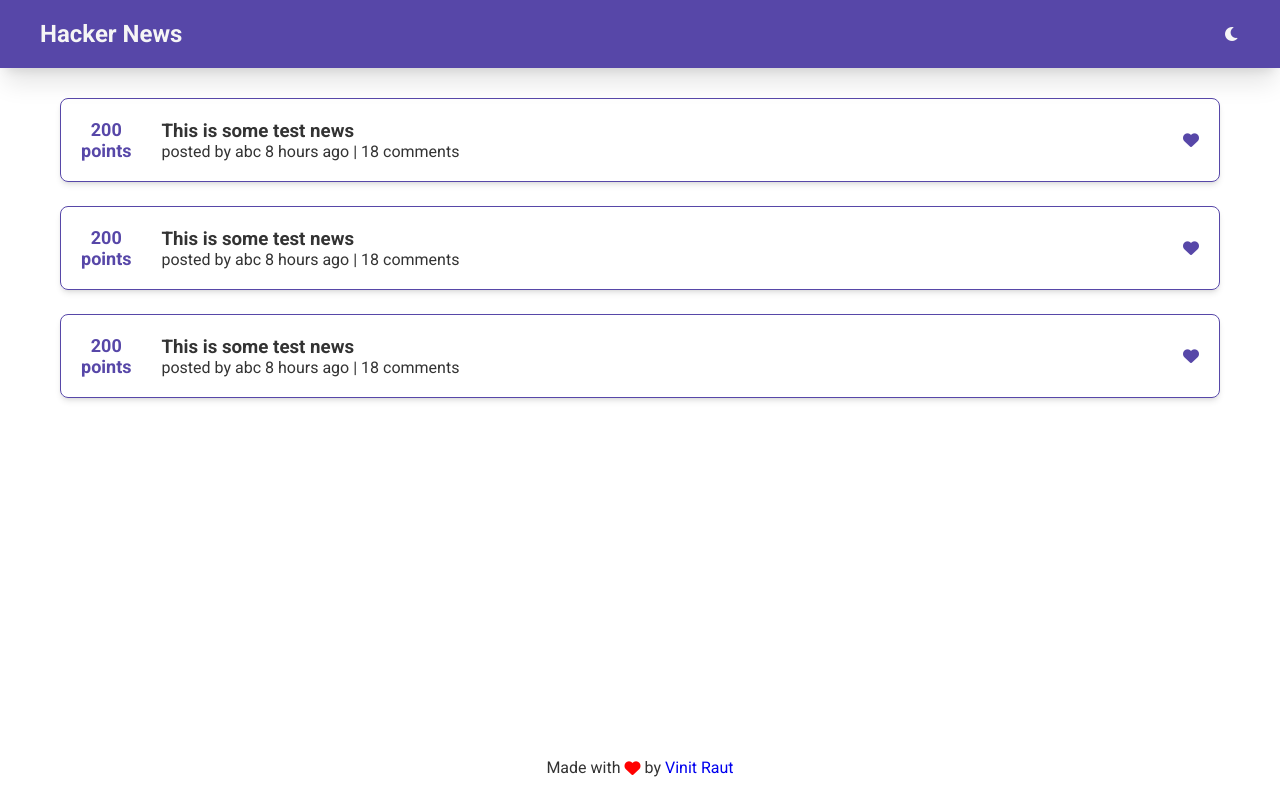
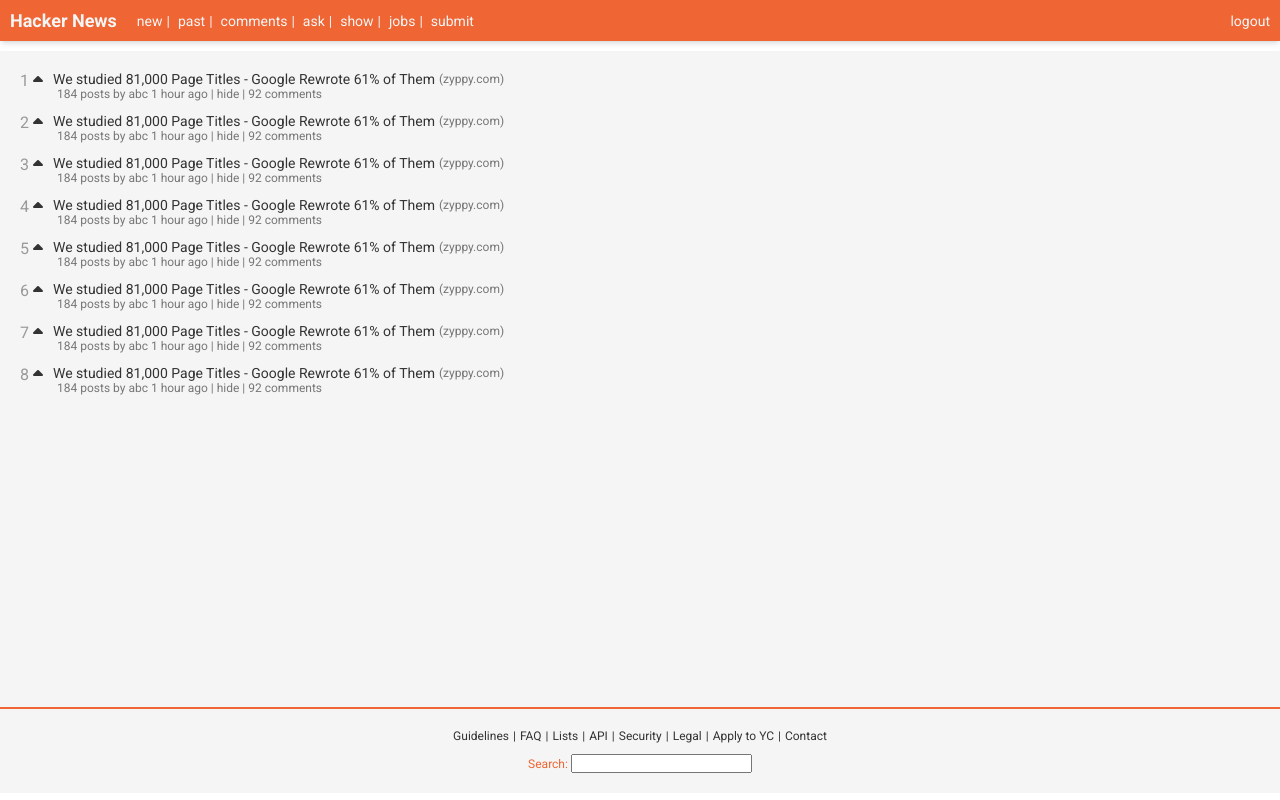
Before and after one commit to vin18/hackernews-clone, a plain HTML site: page index.html in a window 1280 px wide. Drawn offline with Linux system fonts and the light colour scheme.

Commit message:
Version 2

```diff
--- a/css/general.css
+++ b/css/general.css
@@ -10,7 +10,7 @@
   Bold: 700
 
   02. Colors
-  #5747a8
+  #ef6533
 
   03. Shadows
   0 2.4rem 4.8rem rgba(0, 0, 0, 0.075);
@@ -22,9 +22,9 @@
 **/
 
 :root {
-  --primary-color: #5747a8;
+  --primary-color: #ef6533;
 
-  --bg-primary: #5747a8;
+  --bg-primary: #ef6533;
   --text-black-primary: #333;
   --text-white-primary: #f5f5f5;
 
@@ -61,6 +61,10 @@ a {
   text-decoration: none;
 }
 
+.text-accent {
+  color: var(--primary-color);
+}
+
 .mr-2 {
   margin-right: 4px;
 }
@@ -75,13 +79,17 @@ a:hover {
 }
 
 .container {
-  max-width: 1200px;
+  max-width: 1400px;
   width: 100%;
   margin: 0 auto;
 }
 
 .flex {
   display: flex;
+}
+
+.flex-col {
+  flex-direction: column;
 }
 
 .justify-between {
--- a/css/style.css
+++ b/css/style.css
@@ -1,48 +1,108 @@
 .header {
   color: var(--text-white-primary);
   background-color: var(--bg-primary);
-  padding: 2rem;
-  box-shadow: var(--box-shadow-lg);
+  padding: 1rem;
+  box-shadow: var(--box-shadow-md);
+}
+
+.header__links a {
+  color: var(--text-white-primary);
+  font-size: 1.4rem;
+  display: inline-block;
+  margin-bottom: 2px;
+}
+
+.header__links a:not(:last-child)::after {
+  content: '|';
+  margin: 4px;
 }
 
 .main {
-  margin-top: 1rem;
+  margin: 1rem auto 0 auto;
   padding: 2rem;
-  height: 85vh;
+  height: 82vh;
+  background-color: #f5f5f5f6;
 }
 
-.news-item {
-  border: 1px solid var(--primary-color);
-  padding: 2rem;
-  border-radius: 8px;
-  box-shadow: var(--box-shadow-md);
-  transition: all 200ms;
-  margin-bottom: 2.4rem;
+.logout a {
+  margin-left: auto;
+  font-size: 1.4rem;
+  color: var(--text-white-primary);
+  text-decoration: none;
 }
 
-.news-item:hover {
-  transform: translateY(-2px);
-  box-shadow: var(--box-shadow-lg);
+.logo {
+  font-size: 1.8rem;
+  margin-right: 20px;
+}
+
+.news {
+  color: #333;
+}
+
+.news span {
+  color: #999;
+  font-size: 1.6rem;
+}
+
+.news__item {
+  font-size: 1.6rem;
+}
+
+.news__item-parent {
+  margin-bottom: 1.2rem;
+}
+
+.news__item-parent p {
+  font-size: 1.4rem;
+}
+
+.news__number {
+  margin-right: 1rem;
+}
+
+.news:hover {
+  text-decoration: none;
+}
+
+.news__item-website {
+  font-size: 1.2rem;
+  margin-left: 0.4rem;
+  color: #777;
+}
+
+.news__item-website a {
+  color: #777;
+}
+
+footer {
+  display: flex;
+  justify-content: center;
+  align-items: center;
+  font-size: 1.2rem;
+  padding: 20px 0;
+  background-color: #f5f5f5f6;
+  border-top: 2px solid var(--primary-color);
+}
+
+footer ul {
+  margin-bottom: 5px;
+}
+
+footer li {
+  margin-bottom: 6px;
+}
+
+footer li a {
+  display: inline-block;
+  color: var(--text-black-primary);
+}
+
+footer li a:hover {
   cursor: pointer;
 }
 
-.news-item:active {
-  transform: translateY(-1px);
-  box-shadow: var(--box-shadow-md);
+footer li:not(:last-child) a::after {
+  content: '|';
+  margin: 4px;
 }
-
-.news-item__points {
-  color: var(--primary-color);
-  margin-right: 3rem;
-  font-weight: bold;
-  font-size: 1.8rem;
-  text-align: center;
-}
-
-.news-item__bookmark {
-  color: var(--primary-color);
-}
-
-.fa-heart--red {
-  color: red;
-}
--- a/index.html
+++ b/index.html
@@ -26,81 +26,186 @@
   <body>
     <header class="header">
       <nav class="container flex justify-between items-center">
-        <h2>Hacker News</h2>
+        <div class="flex items-center">
+          <h2 class="logo">Hacker News</h2>
 
-        <ul class="flex">
-          <li>
-            <i class="fas fa-moon"></i>
-          </li>
-        </ul>
+          <div class="header__links">
+            <a href="#">new</a>
+            <a href="#">past</a>
+            <a href="#">comments</a>
+            <a href="#">ask</a>
+            <a href="#">show</a>
+            <a href="#">jobs</a>
+            <a href="#">submit</a>
+          </div>
+        </div>
+
+        <div class="logout">
+          <a href="#">logout</a>
+        </div>
       </nav>
     </header>
 
     <main class="container main">
-      <section class="news-lists">
-        <div class="news-item flex justify-between items-center">
+      <a href="#" class="news">
+        <div class="flex news__item-parent">
+          <div class="news__number">
+            <span>1</span>
+            <i class="fas fa-caret-up"></i>
+          </div>
+          <div class="news__item">
             <div class="flex items-center">
-            <div class="news-item__points">
-              <p>200</p>
-              <span>points</span>
+              <p>We studied 81,000 Page Titles - Google Rewrote 61% of Them</p>
+              <a href="#" class="news__item-website">(zyppy.com)</a></span>
             </div>
 
-            <div>
-              <h3>This is some test news</h3>
-              <p>posted by abc 8 hours ago | 18 comments</p>
+            <div class="news__item-website">184 posts by <a href="#">abc</a> 1 hour ago | hide | <a href="#">92 comments</a></div>
           </div>
         </div>
+      </a>
 
-          <div class="news-item__bookmark">
-            <i class="fas fa-heart"></i>
+      <a href="#" class="news">
+        <div class="flex news__item-parent">
+          <div class="news__number">
+            <span>2</span>
+            <i class="fas fa-caret-up"></i>
+          </div>
+          <div class="news__item">
+            <div class="flex items-center">
+              <p>We studied 81,000 Page Titles - Google Rewrote 61% of Them</p>
+              <a href="#" class="news__item-website">(zyppy.com)</a></span>
+            </div>
+
+            <div class="news__item-website">184 posts by <a href="#">abc</a> 1 hour ago | hide | <a href="#">92 comments</a></div>
           </div>
         </div>
+      </a>
 
-        <div class="news-item flex justify-between items-center">
+
+      <a href="#" class="news">
+        <div class="flex news__item-parent">
+          <div class="news__number">
+            <span>3</span>
+            <i class="fas fa-caret-up"></i>
+          </div>
+          <div class="news__item">
             <div class="flex items-center">
-            <div class="news-item__points">
-              <p>200</p>
-              <span>points</span>
+              <p>We studied 81,000 Page Titles - Google Rewrote 61% of Them</p>
+              <a href="#" class="news__item-website">(zyppy.com)</a></span>
             </div>
 
-            <div>
-              <h3>This is some test news</h3>
-              <p>posted by abc 8 hours ago | 18 comments</p>
+            <div class="news__item-website">184 posts by <a href="#">abc</a> 1 hour ago | hide | <a href="#">92 comments</a></div>
           </div>
         </div>
+      </a>
 
-          <div class="news-item__bookmark">
-            <i class="fas fa-heart"></i>
+
+      <a href="#" class="news">
+        <div class="flex news__item-parent">
+          <div class="news__number">
+            <span>4</span>
+            <i class="fas fa-caret-up"></i>
+          </div>
+          <div class="news__item">
+            <div class="flex items-center">
+              <p>We studied 81,000 Page Titles - Google Rewrote 61% of Them</p>
+              <a href="#" class="news__item-website">(zyppy.com)</a></span>
+            </div>
+
+            <div class="news__item-website">184 posts by <a href="#">abc</a> 1 hour ago | hide | <a href="#">92 comments</a></div>
           </div>
         </div>
+      </a>
 
-        <div class="news-item flex justify-between items-center">
+
+      <a href="#" class="news">
+        <div class="flex news__item-parent">
+          <div class="news__number">
+            <span>5</span>
+            <i class="fas fa-caret-up"></i>
+          </div>
+          <div class="news__item">
             <div class="flex items-center">
-            <div class="news-item__points">
-              <p>200</p>
-              <span>points</span>
+              <p>We studied 81,000 Page Titles - Google Rewrote 61% of Them</p>
+              <a href="#" class="news__item-website">(zyppy.com)</a></span>
             </div>
 
-            <div>
-              <h3>This is some test news</h3>
-              <p>posted by abc 8 hours ago | 18 comments</p>
+            <div class="news__item-website">184 posts by <a href="#">abc</a> 1 hour ago | hide | <a href="#">92 comments</a></div>
           </div>
         </div>
+      </a>
 
-          <div class="news-item__bookmark">
-            <i class="fas fa-heart"></i>
+
+      <a href="#" class="news">
+        <div class="flex news__item-parent">
+          <div class="news__number">
+            <span>6</span>
+            <i class="fas fa-caret-up"></i>
+          </div>
+          <div class="news__item">
+            <div class="flex items-center">
+              <p>We studied 81,000 Page Titles - Google Rewrote 61% of Them</p>
+              <a href="#" class="news__item-website">(zyppy.com)</a></span>
+            </div>
+
+            <div class="news__item-website">184 posts by <a href="#">abc</a> 1 hour ago | hide | <a href="#">92 comments</a></div>
           </div>
         </div>
-      </section>
+      </a>
+
+
+      <a href="#" class="news">
+        <div class="flex news__item-parent">
+          <div class="news__number">
+            <span>7</span>
+            <i class="fas fa-caret-up"></i>
+          </div>
+          <div class="news__item">
+            <div class="flex items-center">
+              <p>We studied 81,000 Page Titles - Google Rewrote 61% of Them</p>
+              <a href="#" class="news__item-website">(zyppy.com)</a></span>
+            </div>
+
+            <div class="news__item-website">184 posts by <a href="#">abc</a> 1 hour ago | hide | <a href="#">92 comments</a></div>
+          </div>
+        </div>
+      </a>
+
+
+      <a href="#" class="news">
+        <div class="flex news__item-parent">
+          <div class="news__number">
+            <span>8</span>
+            <i class="fas fa-caret-up"></i>
+          </div>
+          <div class="news__item">
+            <div class="flex items-center">
+              <p>We studied 81,000 Page Titles - Google Rewrote 61% of Them</p>
+              <a href="#" class="news__item-website">(zyppy.com)</a></span>
+            </div>
+
+            <div class="news__item-website">184 posts by <a href="#">abc</a> 1 hour ago | hide | <a href="#">92 comments</a></div>
+          </div>
+        </div>
+      </a>
     </main>
 
-    <footer>
-      <p class="flex justify-center items-center">
-        Made with <i class="fas fa-heart fa-heart--red ml-2 mr-2"></i> by
-        <a class="ml-2" target="_blank" href="https://twitter.com/vinitraut18"
-          >Vinit Raut</a
-        >
-      </p>
-    </footer>
+    <footer class="flex flex-col container">
+      <ul class="flex">
+        <li><a href="#">Guidelines</a></li>
+        <li><a href="#">FAQ</a></li>
+        <li><a href="#">Lists</a></li>
+        <li><a href="#">API</a></li>
+        <li><a href="#">Security</a></li>
+        <li><a href="#">Legal</a></li>
+        <li><a href="#">Apply to YC</a></li>
+        <li><a href="#">Contact</a></li>
+      </ul>
+
+      <div>
+        <label class="text-accent">Search:</label>
+        <input type="text" />
+      </div>
+    </foote>
   </body>
 </html>
```
Lines whose indentation alone changed are shown as unchanged.
